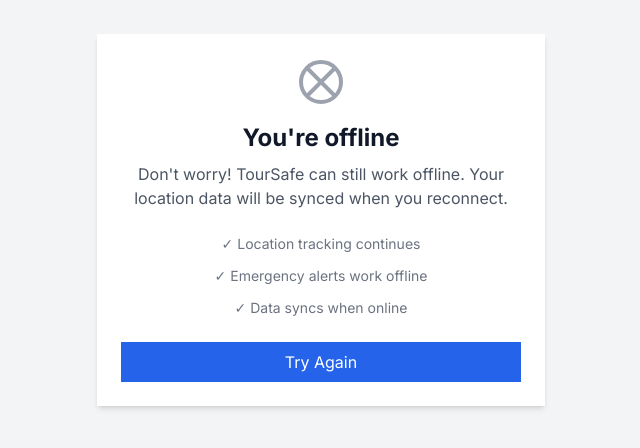
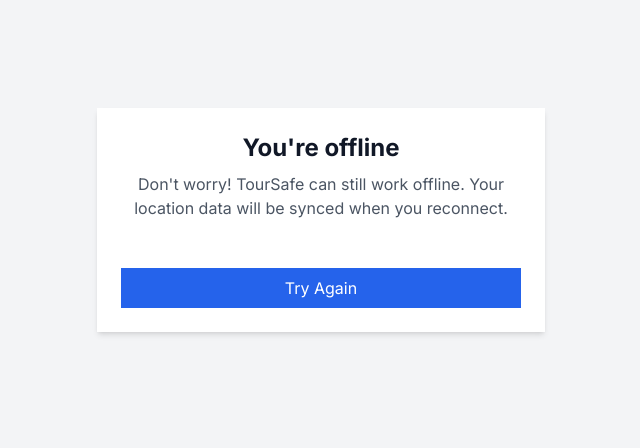
Before and after one commit to poojhasree17/toursafe, a Next.js app in the folder apps/web/: page /offline in a window 1280 px wide. Shown: the part 180-628 px from the top of the page, without its empty margins (319-959 px from the left). Built offline with nearby package versions, Linux system fonts and the light colour scheme.

Commit message:
Fix offline page static generation timeout

```diff
--- a/apps/web/src/app/offline/page.tsx
+++ b/apps/web/src/app/offline/page.tsx
@@ -1,21 +1,13 @@
+'use client';
+
 export default function OfflinePage() {
   return (
     <div className="min-h-screen bg-gray-100 flex items-center justify-center">
       <div className="max-w-md mx-auto bg-white rounded-lg shadow-md p-6 text-center">
-        <div className="mb-4">
-          <svg className="mx-auto h-12 w-12 text-gray-400" fill="none" viewBox="0 0 24 24" stroke="currentColor">
-            <path strokeLinecap="round" strokeLinejoin="round" strokeWidth={2} d="M18.364 5.636l-12.728 12.728m0-12.728l12.728 12.728M12 2C6.48 2 2 6.48 2 12s4.48 10 10 10 10-4.48 10-10S17.52 2 12 2z" />
-          </svg>
-        </div>
         <h1 className="text-2xl font-bold text-gray-900 mb-2">You&apos;re offline</h1>
         <p className="text-gray-600 mb-6">
           Don&apos;t worry! TourSafe can still work offline. Your location data will be synced when you reconnect.
         </p>
-        <div className="space-y-3 text-sm text-gray-500">
-          <p>✓ Location tracking continues</p>
-          <p>✓ Emergency alerts work offline</p>
-          <p>✓ Data syncs when online</p>
-        </div>
         <button
           onClick={() => window.location.reload()}
           className="mt-6 w-full bg-blue-600 text-white py-2 px-4 rounded-md hover:bg-blue-700 transition-colors"
```
